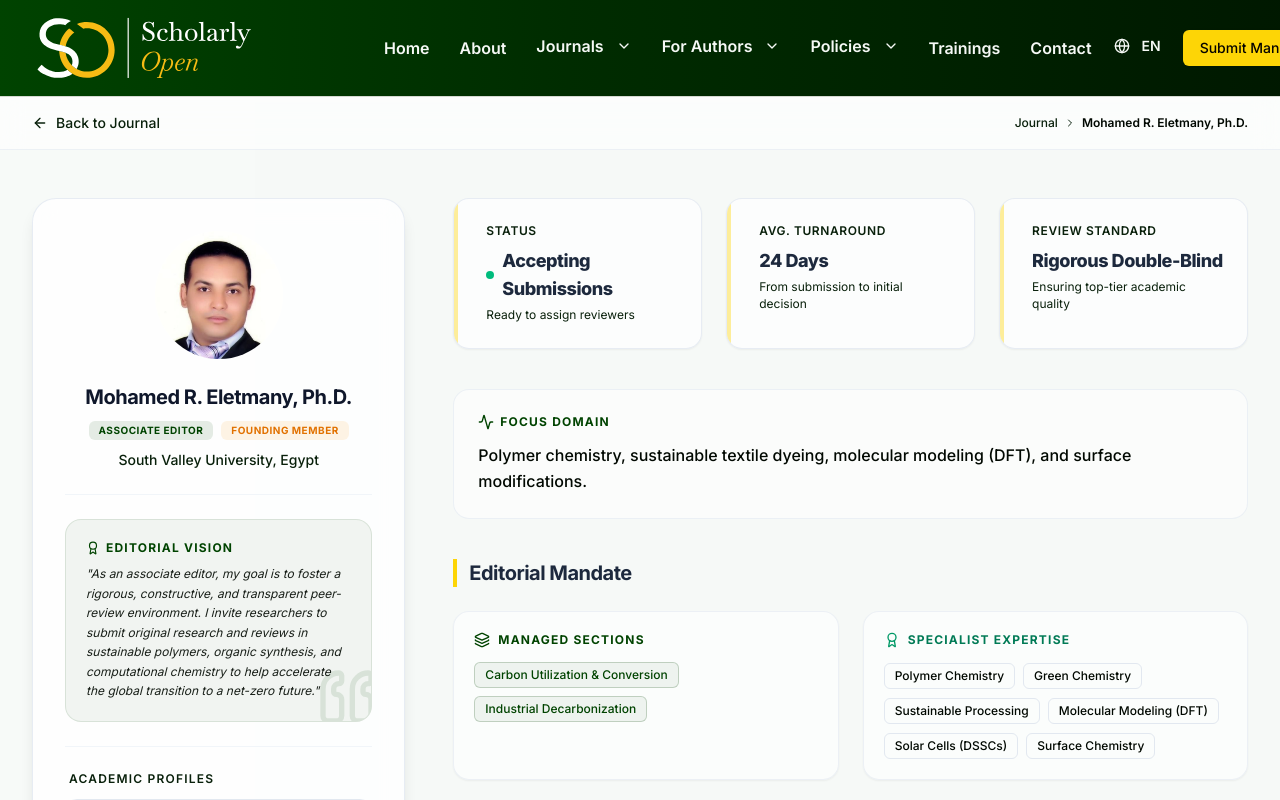
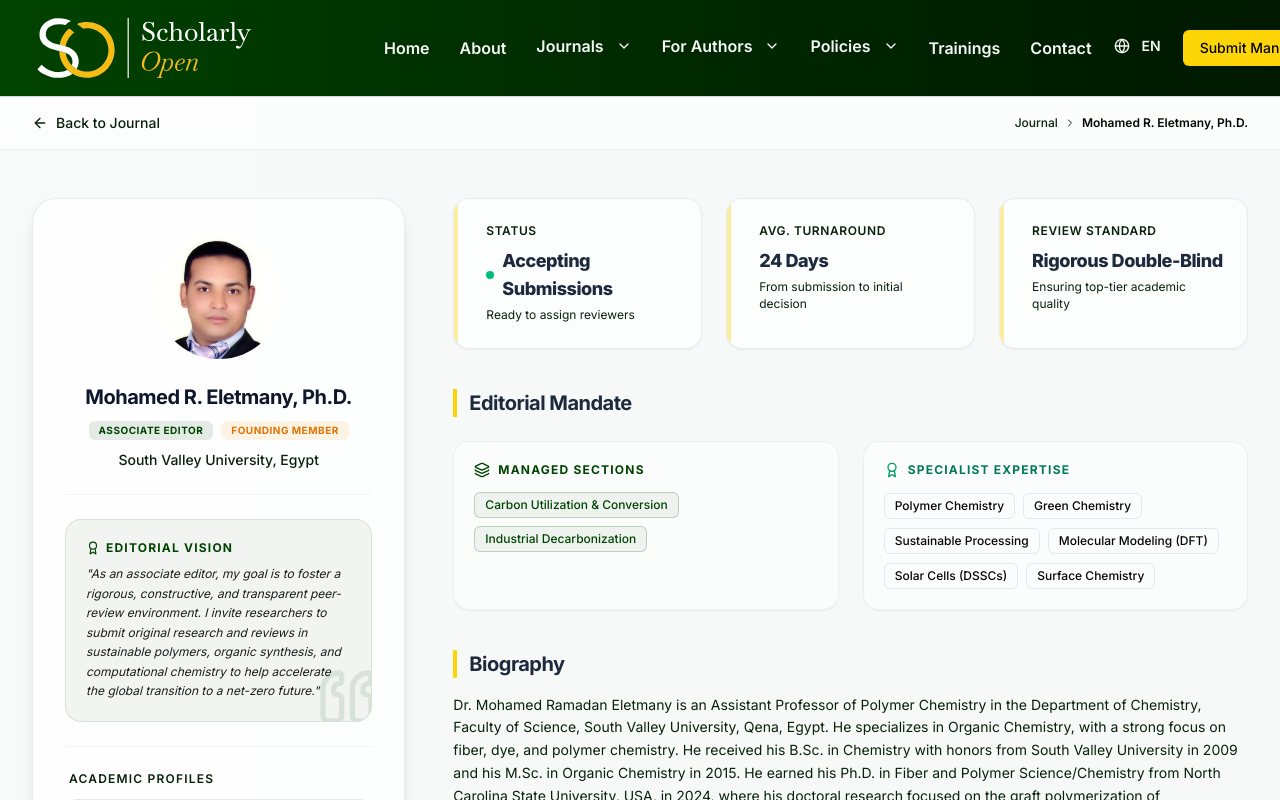
Before and after one commit to scholarlyopen-a11y/scholarlyopen, a Next.js app: page /editors/mohamed-eletmany in a window 1280 px wide. Shown: the top 800 px of the page. Built offline with nearby package versions, Linux system fonts and the light colour scheme.

Commit message:
Remove Focus Domain section from editor profiles

```diff
--- a/app/editors/[slug]/page.tsx
+++ b/app/editors/[slug]/page.tsx
@@ -298,13 +298,6 @@ export default async function EditorProfilePage({ params }: EditorPageProps) {
                 ))}
               </div>
 
-              {/* Specialization Scope */}
-              <section className="bg-white/50 dark:bg-slate-900/50 p-6 rounded-2xl border border-slate-200/60 dark:border-slate-800/60 space-y-3">
-                <h3 className="text-xs font-bold uppercase tracking-widest text-primary flex items-center gap-1.5">
-                  <Activity className="h-4 w-4" /> Focus Domain
-                </h3>
-                <p className="text-base text-foreground font-medium leading-relaxed">{editor.specialization}</p>
-              </section>
 
               {/* Editorial Mandate / Assigned Sections & Expertise */}
               <div className="space-y-6">
```
